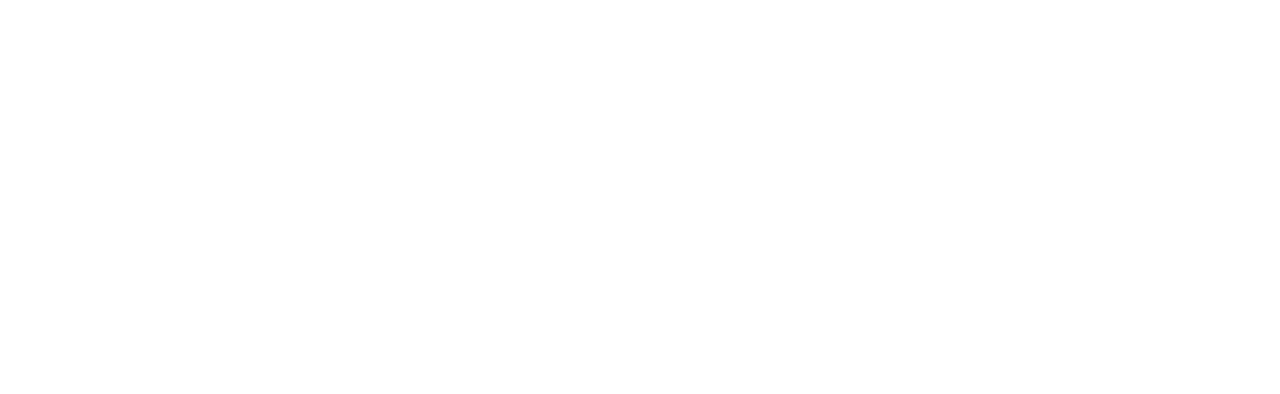
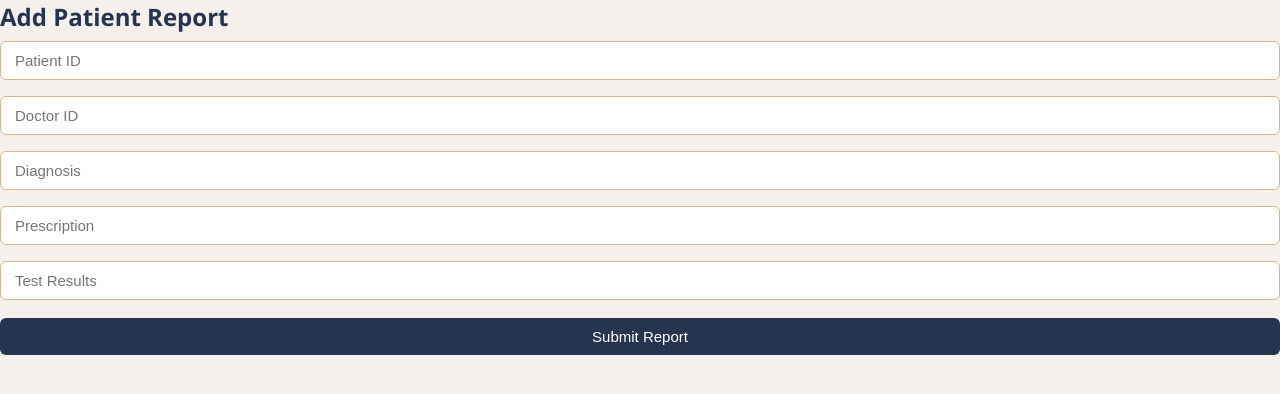
Before and after one commit to Aileen7Rose/NITC-Healthcare-Center, a React (Create React App) app in the folder frontend/: page /add-report in a window 1280 px wide. Before the commit this address had no page. Shown: the top 394 px of the page. Built offline with nearby package versions, Linux system fonts and the light colour scheme.

Commit message:
did 4 more pages, and added styling in index.css

```diff
--- a/frontend/src/App.js
+++ b/frontend/src/App.js
@@ -7,6 +7,10 @@
 import ViewDoctors from './pages/ViewDoctors';
 import PreferenceForm from './pages/PreferenceForm';
 import ViewReports from './pages/ViewReports';
+import LogAvailability from './pages/LogAvailability';
+import AddReport from './pages/AddReport';
+import ViewPreferences from './pages/ViewPreferences';
+import ScheduleAppointment from './pages/ScheduleAppointment';
 function App() {
   return (
     <BrowserRouter>
@@ -19,6 +23,10 @@
         <Route path="/doctors" element={<ViewDoctors />} />
         <Route path="/preference" element={<PreferenceForm />} />
         <Route path="/reports" element={<ViewReports />} />
+        <Route path="/log-availability" element={<LogAvailability />} />
+        <Route path="/add-report" element={<AddReport />} />
+        <Route path="/view-preferences" element={<ViewPreferences />} />
+        <Route path="/schedule-appointment" element={<ScheduleAppointment />} />
       </Routes>
     </BrowserRouter>
   );
--- a/frontend/src/index.css
+++ b/frontend/src/index.css
@@ -1,13 +1,86 @@
-body {
+* {
   margin: 0;
-  font-family: -apple-system, BlinkMacSystemFont, 'Segoe UI', 'Roboto', 'Oxygen',
-    'Ubuntu', 'Cantarell', 'Fira Sans', 'Droid Sans', 'Helvetica Neue',
-    sans-serif;
-  -webkit-font-smoothing: antialiased;
-  -moz-osx-font-smoothing: grayscale;
+  padding: 0;
+  box-sizing: border-box;
 }
 
-code {
-  font-family: source-code-pro, Menlo, Monaco, Consolas, 'Courier New',
-    monospace;
+body {
+  font-family: 'Segoe UI', sans-serif;
+  background-color: #f5f0eb;
+  color: #25344F;
 }
+
+h1, h2, h3 {
+  color: #25344F;
+}
+
+input {
+  width: 100%;
+  padding: 10px 14px;
+  margin: 8px 0;
+  border: 1px solid #D5B893;
+  border-radius: 6px;
+  font-size: 15px;
+  background-color: #fff;
+  color: #25344F;
+  outline: none;
+}
+
+input:focus {
+  border-color: #617891;
+  box-shadow: 0 0 0 2px rgba(97, 120, 145, 0.2);
+}
+
+button {
+  padding: 10px 20px;
+  background-color: #25344F;
+  color: white;
+  border: none;
+  border-radius: 6px;
+  font-size: 15px;
+  cursor: pointer;
+  margin-top: 10px;
+  width: 100%;
+}
+
+button:hover {
+  background-color: #6F4D38;
+}
+
+table {
+  width: 100%;
+  border-collapse: collapse;
+  margin-top: 20px;
+}
+
+th {
+  background-color: #25344F;
+  color: white;
+  padding: 12px;
+  text-align: left;
+}
+
+td {
+  padding: 12px;
+  border-bottom: 1px solid #D5B893;
+  color: #25344F;
+}
+
+tr:hover {
+  background-color: #f0e8df;
+}
+
+p {
+  margin-top: 12px;
+  color: #617891;
+}
+
+span {
+  color: #632024;
+  cursor: pointer;
+  font-weight: bold;
+}
+
+span:hover {
+  color: #6F4D38;
+}
--- /dev/null
+++ b/frontend/src/pages/AddReport.jsx
@@ -0,0 +1,62 @@
+import { useState } from 'react';
+
+function AddReport() {
+  const [P_id, setPid] = useState('');
+  const [D_id, setDid] = useState('');
+  const [Diagnosis, setDiagnosis] = useState('');
+  const [Prescription, setPrescription] = useState('');
+  const [Test_results, setTestResults] = useState('');
+
+  function handleSubmit() {
+    console.log('P_id:', P_id);
+    console.log('D_id:', D_id);
+    console.log('Diagnosis:', Diagnosis);
+    console.log('Prescription:', Prescription);
+    console.log('Test_results:', Test_results);
+  }
+
+  return (
+    <div>
+      <h2>Add Patient Report</h2>
+
+      <input
+        type="text"
+        placeholder="Patient ID"
+        value={P_id}
+        onChange={(e) => setPid(e.target.value)}
+      />
+
+      <input
+        type="text"
+        placeholder="Doctor ID"
+        value={D_id}
+        onChange={(e) => setDid(e.target.value)}
+      />
+
+      <input
+        type="text"
+        placeholder="Diagnosis"
+        value={Diagnosis}
+        onChange={(e) => setDiagnosis(e.target.value)}
+      />
+
+      <input
+        type="text"
+        placeholder="Prescription"
+        value={Prescription}
+        onChange={(e) => setPrescription(e.target.value)}
+      />
+
+      <input
+        type="text"
+        placeholder="Test Results"
+        value={Test_results}
+        onChange={(e) => setTestResults(e.target.value)}
+      />
+
+      <button onClick={handleSubmit}>Submit Report</button>
+    </div>
+  );
+}
+
+export default AddReport;
--- /dev/null
+++ b/frontend/src/pages/LogAvailability.jsx
@@ -0,0 +1,52 @@
+import { useState } from 'react';
+
+function LogAvailability() {
+  const [D_id, setDid] = useState('');
+  const [Available_date, setAvailableDate] = useState('');
+  const [Enter_time, setEnterTime] = useState('');
+  const [Leave_time, setLeaveTime] = useState('');
+
+  function handleSubmit() {
+    console.log('D_id:', D_id);
+    console.log('Available_date:', Available_date);
+    console.log('Enter_time:', Enter_time);
+    console.log('Leave_time:', Leave_time);
+  }
+
+  return (
+    <div>
+      <h2>Log Availability</h2>
+
+      <input
+        type="text"
+        placeholder="Doctor ID"
+        value={D_id}
+        onChange={(e) => setDid(e.target.value)}
+      />
+
+      <input
+        type="date"
+        value={Available_date}
+        onChange={(e) => setAvailableDate(e.target.value)}
+      />
+
+      <input
+        type="time"
+        placeholder="Enter Time"
+        value={Enter_time}
+        onChange={(e) => setEnterTime(e.target.value)}
+      />
+
+      <input
+        type="time"
+        placeholder="Leave Time"
+        value={Leave_time}
+        onChange={(e) => setLeaveTime(e.target.value)}
+      />
+
+      <button onClick={handleSubmit}>Submit Availability</button>
+    </div>
+  );
+}
+
+export default LogAvailability;
--- /dev/null
+++ b/frontend/src/pages/ScheduleAppointment.jsx
@@ -0,0 +1,60 @@
+import { useState } from 'react';
+
+function ScheduleAppointment() {
+  const [P_id, setPid] = useState('');
+  const [D_id, setDid] = useState('');
+  const [R_id, setRid] = useState('');
+  const [Appointment_date, setAppointmentDate] = useState('');
+  const [Appointment_time, setAppointmentTime] = useState('');
+
+  function handleSubmit() {
+    console.log('P_id:', P_id);
+    console.log('D_id:', D_id);
+    console.log('R_id:', R_id);
+    console.log('Appointment_date:', Appointment_date);
+    console.log('Appointment_time:', Appointment_time);
+  }
+
+  return (
+    <div>
+      <h2>Schedule Appointment</h2>
+
+      <input
+        type="text"
+        placeholder="Patient ID"
+        value={P_id}
+        onChange={(e) => setPid(e.target.value)}
+      />
+
+      <input
+        type="text"
+        placeholder="Doctor ID"
+        value={D_id}
+        onChange={(e) => setDid(e.target.value)}
+      />
+
+      <input
+        type="text"
+        placeholder="Receptionist ID"
+        value={R_id}
+        onChange={(e) => setRid(e.target.value)}
+      />
+
+      <input
+        type="date"
+        value={Appointment_date}
+        onChange={(e) => setAppointmentDate(e.target.value)}
+      />
+
+      <input
+        type="time"
+        value={Appointment_time}
+        onChange={(e) => setAppointmentTime(e.target.value)}
+      />
+
+      <button onClick={handleSubmit}>Schedule Appointment</button>
+    </div>
+  );
+}
+
+export default ScheduleAppointment;
--- /dev/null
+++ b/frontend/src/pages/ViewPreferences.jsx
@@ -0,0 +1,40 @@
+import { useState, useEffect } from 'react';
+
+function ViewPreferences() {
+  const [preferences, setPreferences] = useState([]);
+
+  useEffect(() => {
+    console.log('Will fetch preferences from backend here later');
+  }, []);
+
+  return (
+    <div>
+      <h2>Patient Preferences</h2>
+
+      <table>
+        <thead>
+          <tr>
+            <th>Preference ID</th>
+            <th>Patient ID</th>
+            <th>Date</th>
+            <th>Time</th>
+            <th>Status</th>
+          </tr>
+        </thead>
+        <tbody>
+          {preferences.map((pref) => (
+            <tr key={pref.Preference_id}>
+              <td>{pref.Preference_id}</td>
+              <td>{pref.P_id}</td>
+              <td>{pref.Preference_date}</td>
+              <td>{pref.Preference_time}</td>
+              <td>{pref.Preference_status}</td>
+            </tr>
+          ))}
+        </tbody>
+      </table>
+    </div>
+  );
+}
+
+export default ViewPreferences;
```
